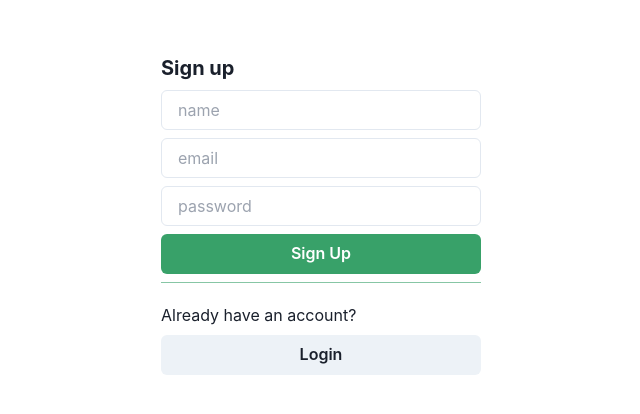
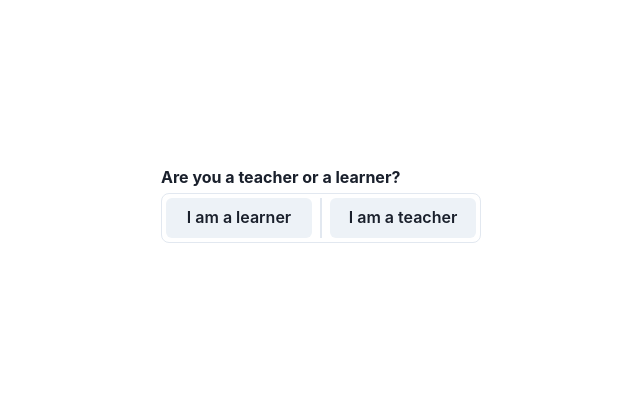
Before and after one commit to buhama/ingenium-challenge, a Next.js app: page /signup in a window 1280 px wide. Shown: the part 186-600 px from the top of the page, without its empty margins (319-959 px from the left). Built offline with nearby package versions, Linux system fonts and the light colour scheme.

Commit message:
teachers can create classrooms

```diff
--- /dev/null
+++ b/src/components/assets/FadeInOut.tsx
@@ -0,0 +1,30 @@
+import { motion } from "framer-motion";
+import React from "react";
+
+export interface Props {
+  children: React.ReactNode;
+  duration?: number;
+}
+
+const FadeInOut: React.FC<Props> = ({ children, duration = 0.4 }) => {
+  return (
+    <motion.section
+      key="content"
+      initial="collapsed"
+      animate="open"
+      exit="collapsed"
+      variants={{
+        open: { opacity: 1, height: "auto" },
+        collapsed: { opacity: 0, height: 0 },
+      }}
+      transition={{
+        duration,
+      }}
+      className="overflow-hidden"
+    >
+      {children}
+    </motion.section>
+  );
+};
+
+export default FadeInOut;
--- /dev/null
+++ b/src/components/assets/ToggleRadio.tsx
@@ -0,0 +1,45 @@
+import { Button } from "@chakra-ui/react";
+import React, { Fragment } from "react";
+
+interface Props {
+  value: string | boolean | number | undefined;
+  options: { label: string; value: string | boolean | number }[];
+  setValue: (text: string | boolean | number) => void;
+  className?: string;
+  label?: string;
+  isDisabled?: boolean;
+}
+
+const ToggleRadio: React.FC<Props> = ({
+  value,
+  options = [],
+  setValue,
+  className,
+  label,
+  isDisabled = false,
+}) => {
+  return (
+    <div className={className}>
+      <div className="mb-1 text-sm font-bold">{label}</div>
+      <div className="divide flex w-full gap-x-2 rounded-lg border p-1">
+        {options.map((option, index) => (
+          <Fragment key={index}>
+            <div className="w-full">
+              <Button
+                onClick={() => setValue(option.value)}
+                colorScheme={value === option.value ? "green" : "gray"}
+                disabled={isDisabled}
+                className="w-full"
+              >
+                {option.label}
+              </Button>
+            </div>
+            {index < options.length - 1 && <div className="border-r-2" />}
+          </Fragment>
+        ))}
+      </div>
+    </div>
+  );
+};
+
+export default ToggleRadio;
--- a/src/helpers/auth.ts
+++ b/src/helpers/auth.ts
@@ -1,12 +1,13 @@
 import { supabase } from "../../supabaseClient";
-import { User } from "../models/User";
+import { User, UserRole } from "../models/User";
 import { getTodaysDate } from "./date";
 import { User as SupabaseUser } from "@supabase/supabase-js";
 
 export const signUp = async (
   email: string,
   password: string,
-  name: string
+  name: string,
+  role: UserRole
 ): Promise<SupabaseUser> => {
   const { data, error } = await supabase.auth.signUp({
     email,
@@ -31,7 +32,7 @@ export const signUp = async (
     id: data?.user?.id || "",
     name,
     account_created: getTodaysDate(),
-    role: "student",
+    role,
   };
 
   const { error: insertError } = await supabase.from("users").insert(newUser);
--- /dev/null
+++ b/src/helpers/string.ts
@@ -0,0 +1,9 @@
+import crypto from "crypto";
+
+export const getRandomId = (): string => {
+  const hex = crypto.randomBytes(16).toString("hex");
+  return `${hex.slice(0, 8)}-${hex.slice(8, 12)}-${hex.slice(
+    12,
+    16
+  )}-${hex.slice(16, 20)}-${hex.slice(20)}`;
+};
--- a/src/hooks/getUserData.ts
+++ b/src/hooks/getUserData.ts
@@ -30,7 +30,7 @@ export const useGetUserData = (userId: string | undefined) => {
     if (userId) {
       void fetchUser(userId);
       const organizerListener = supabase
-        .channel("public:organizers")
+        .channel("public:users")
         .on(
           REALTIME_LISTEN_TYPES.POSTGRES_CHANGES,
           {
--- /dev/null
+++ b/src/models/Classroom.ts
@@ -0,0 +1,5 @@
+export interface Classroom {
+  id: string;
+  name: string;
+  created_at: number;
+}
--- a/src/models/User.ts
+++ b/src/models/User.ts
@@ -3,5 +3,11 @@ export interface User {
   name: string;
   account_created: number;
   class_id?: string;
-  role: "student" | "teacher";
+  role: UserRole;
 }
+
+export enum UserRole {
+  ADMIN = "admin",
+  TEACHER = "teacher",
+  STUDENT = "student",
+}
--- a/src/pages/signup.tsx
+++ b/src/pages/signup.tsx
@@ -2,14 +2,27 @@ import React, { useState } from "react";
 import { Input, useToast, Button, Divider } from "@chakra-ui/react";
 import { useRouter } from "next/router";
 import { useAuthUserStore } from "../store/AuthUserStore";
+import { UserRole } from "../models/User";
+import ToggleRadio from "../components/assets/ToggleRadio";
+import { AnimatePresence } from "framer-motion";
+import FadeInOut from "../components/assets/FadeInOut";
+import { Classroom } from "../models/Classroom";
+import { getTodaysDate } from "../helpers/date";
+import { useClassroomStore } from "../store/ClassroomStore";
+import { getRandomId } from "../helpers/string";
 
 const SignUp = () => {
   const [name, setName] = useState("");
   const [email, setEmail] = useState("");
   const [password, setPassword] = useState("");
   const [loading, setLoading] = useState(false);
+  const [role, setRole] = useState<UserRole | undefined>(undefined);
+  const [classRoomName, setClassRoomName] = useState("");
+  const [classroomId, setClassroomId] = useState("");
+  const [classroom, setClassroom] = useState<Classroom | undefined>(undefined);
 
   const { signUpUser } = useAuthUserStore();
+  const { updateClassroom } = useClassroomStore();
 
   const toast = useToast();
   const router = useRouter();
@@ -18,7 +31,17 @@ const SignUp = () => {
     e.preventDefault();
     try {
       setLoading(true);
-      await signUpUser(email, password, name);
+      if (!role) throw new Error("Please select a role");
+
+      await signUpUser(email, password, name, role);
+      if (role === UserRole.TEACHER) {
+        await updateClassroom({
+          id: getRandomId(),
+          name: classRoomName,
+          created_at: getTodaysDate(),
+        });
+      }
+
       router.push("/onboarding");
 
       toast({
@@ -41,38 +64,94 @@ const SignUp = () => {
     }
   };
 
+  const findClassroom = (id: string) => {
+    if (id) {
+      setClassroom({
+        id: "",
+        name: "",
+        created_at: getTodaysDate(),
+      });
+    }
+  };
+
   return (
+    <div className="h-screen mx-auto max-w-xs w-full flex flex-col justify-center">
+      <p className="font-bold">Are you a teacher or a learner?</p>
+      <ToggleRadio
+        options={[
+          { label: "I am a learner", value: UserRole.STUDENT },
+          { label: "I am a teacher", value: UserRole.TEACHER },
+        ]}
+        setValue={(s) => setRole(s as UserRole)}
+        value={role}
+        className="mb-5"
+      />
+      <AnimatePresence initial={false}>
+        {role === UserRole.STUDENT && !classroom && (
+          <FadeInOut>
+            <Input
+              placeholder="Enter Your Classroom ID"
+              className="mb-5"
+              onChange={(e) => setClassroomId(e.target.value)}
+              value={classroomId}
+            />
+            <Button
+              className="w-full"
+              colorScheme={"green"}
+              onClick={() => findClassroom(classroomId)}
+            >
+              Find
+            </Button>
+          </FadeInOut>
+        )}
+      </AnimatePresence>
+      <AnimatePresence initial={false}>
+        {role && (role === UserRole.TEACHER || !!classroom) && (
+          <FadeInOut>
+            <Divider className="mb-5" />
             <form
               onSubmit={submit}
-      className="flex flex-col gap-y-2 w-full mx-auto max-w-xs justify-center h-screen"
+              className="flex flex-col gap-y-2 w-full justify-center"
             >
               <h2 className="font-bold text-xl">Sign up</h2>
+              {role === UserRole.TEACHER && (
                 <Input
                   type="text"
-        placeholder="name"
+                  placeholder="Classroom name"
+                  value={classRoomName}
+                  onChange={(e) => setClassRoomName(e.target.value)}
+                />
+              )}
+              <Input
+                type="text"
+                placeholder="Your name"
                 value={name}
                 onChange={(e) => setName(e.target.value)}
               />
               <Input
                 type="email"
-        placeholder="email"
+                placeholder="Your email"
                 className="w-full"
                 value={email}
                 onChange={(e) => setEmail(e.target.value)}
               />
               <Input
                 type="password"
-        placeholder="password"
+                placeholder="Enter a password"
                 value={password}
                 onChange={(e) => setPassword(e.target.value)}
               />
               <Button colorScheme="green" type="submit" isLoading={loading}>
                 Sign Up
               </Button>
-      <Divider />
+              <Divider className="mt-3" />
               <p className="mt-3">Already have an account?</p>
               <Button onClick={() => router.push("/login")}>Login</Button>
             </form>
+          </FadeInOut>
+        )}
+      </AnimatePresence>
+    </div>
   );
 };
 
--- /dev/null
+++ b/src/store/ClassroomStore.ts
@@ -0,0 +1,25 @@
+import { create } from "zustand";
+import { devtools } from "zustand/middleware";
+import { supabase } from "../../supabaseClient";
+import { Classroom } from "../models/Classroom";
+
+interface ClassroomState {
+  classroom: Classroom | undefined;
+  setClassroom: (classroom: Classroom | undefined) => void;
+  updateClassroom: (classroom: Classroom) => Promise<void>;
+}
+
+export const useClassroomStore = create<ClassroomState>()(
+  devtools((set, get) => ({
+    classroom: undefined,
+    setClassroom: (classroom: Classroom | undefined) =>
+      set(() => ({ classroom })),
+    updateClassroom: async (classroom: Classroom): Promise<void> => {
+      const { error } = await supabase.from("classrooms").upsert(classroom);
+
+      if (error) {
+        throw new Error(error.message);
+      }
+    },
+  }))
+);
--- a/src/store/UserStore.ts
+++ b/src/store/UserStore.ts
@@ -1,4 +1,4 @@
-import create from "zustand";
+import { create } from "zustand";
 import { devtools } from "zustand/middleware";
 import { User } from "../models/User";
 import { supabase } from "../../supabaseClient";
```
Also changed, not shown: src/hooks/getClassroomData.ts (added, +54 -0 lines), src/store/AuthUserStore.ts (+15 -4 lines). Lines whose indentation alone changed are shown as unchanged.
